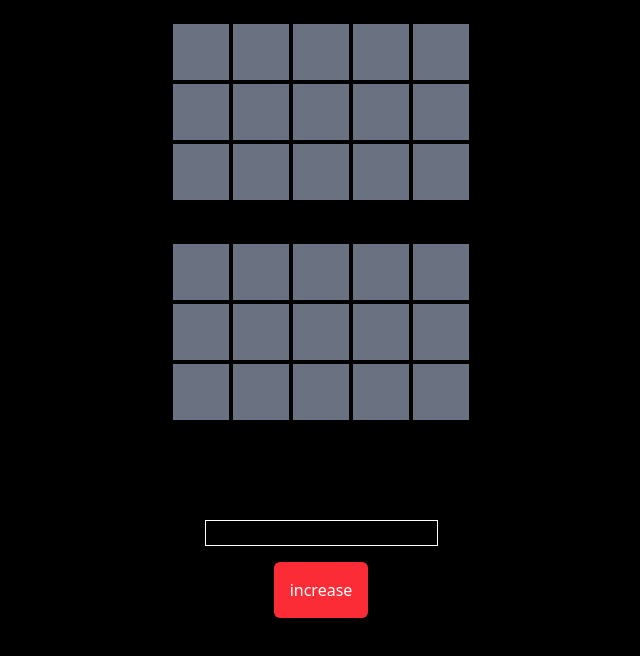
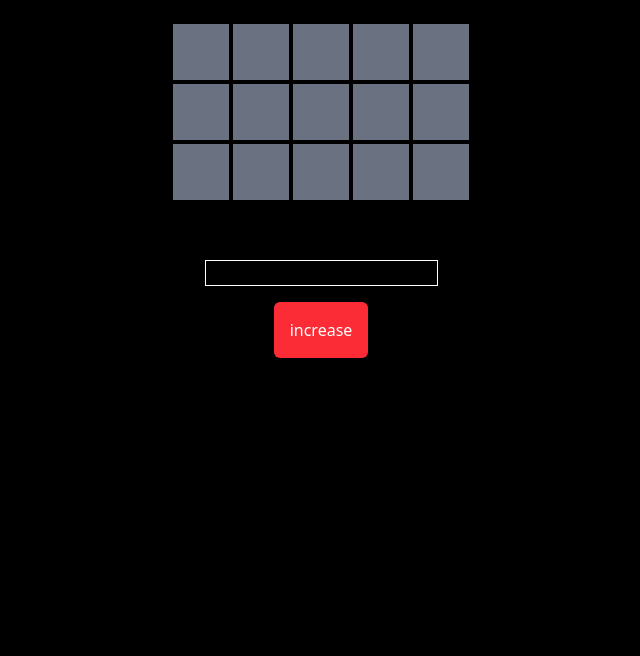
Before and after one commit to nickyichov/wordle, a website built with Vite: page src/index.html in a window 1280 px wide. Shown: the whole page, without its empty margins (319-959 px from the left). Built offline with nearby package versions, Linux system fonts and the light colour scheme.

Commit message:
stack the box on top of each

```diff
--- a/src/index.html
+++ b/src/index.html
@@ -5,21 +5,22 @@
     <script defer src="https://cdn.jsdelivr.net/npm/alpinejs@3.14.8/dist/cdn.min.js"></script>
 </head>
 <body class="bg-black" x-data="updateWord">
-    <div class="flex flex-col items-center">
-        <div class="flex flex-col mt-5"
-             x-data="{  }">
+    <div class="flex flex-col items-center relative">
+        <div class="flex flex-col mt-5">
+            <div class="relative">
                 <template x-for="row in rows">
                     <div class="flex justify-center mt-1 gap-1">
                         <template x-for="(value, index) in cols">
                             <div class="bg-gray-500 w-14 h-14 flex justify-center items-center">
                                 <template x-if="row === count">
-                                <div class="text-4xl font-bold text-white" x-text="word[index]"></div>
+                                    <div class="text-4xl font-bold text-white relative z-20" x-text="word[index]"></div>
                                 </template>
                             </div>
                         </template>
                     </div>
                 </template>
-            <div class="my-10">
+            </div>
+            <div class="absolute top-0 mt-5 z-10">
                 <template x-for="row in rows">
                     <div class="flex justify-center mt-1 gap-1">
                         <template x-for="(value, index) in cols">
```
Also changed, not shown: src/output.css. Lines whose indentation alone changed are shown as unchanged.
